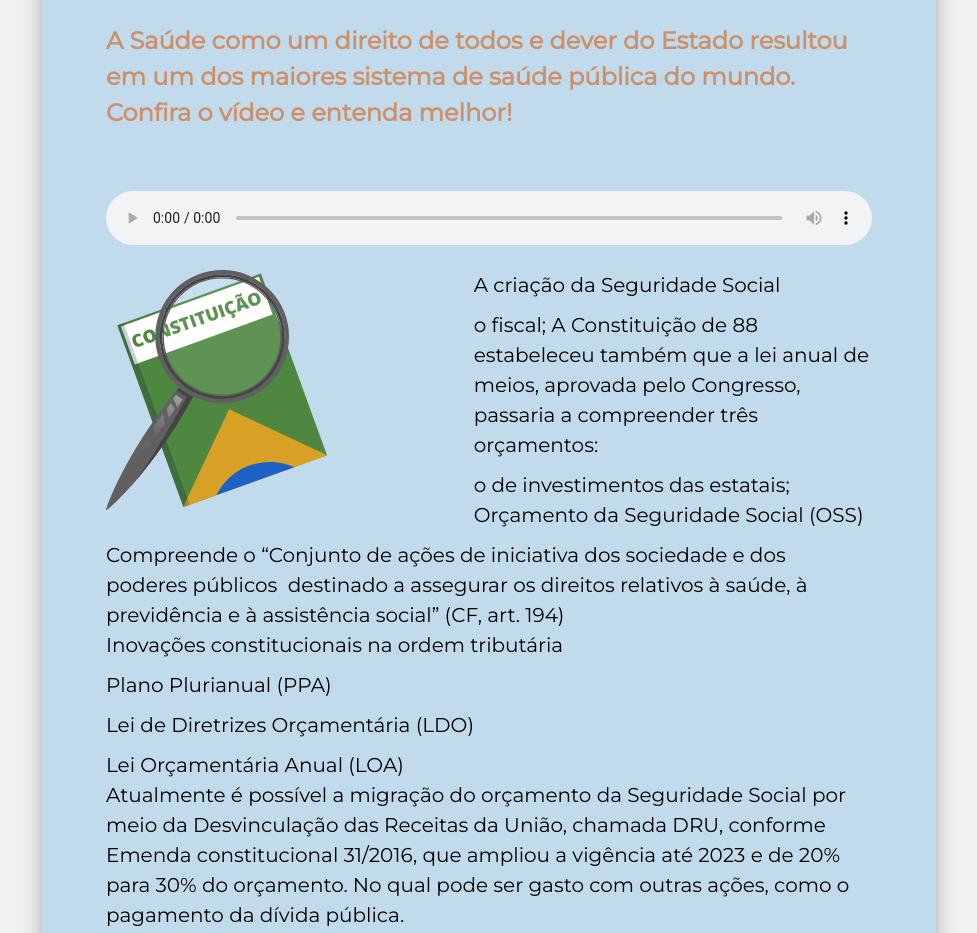
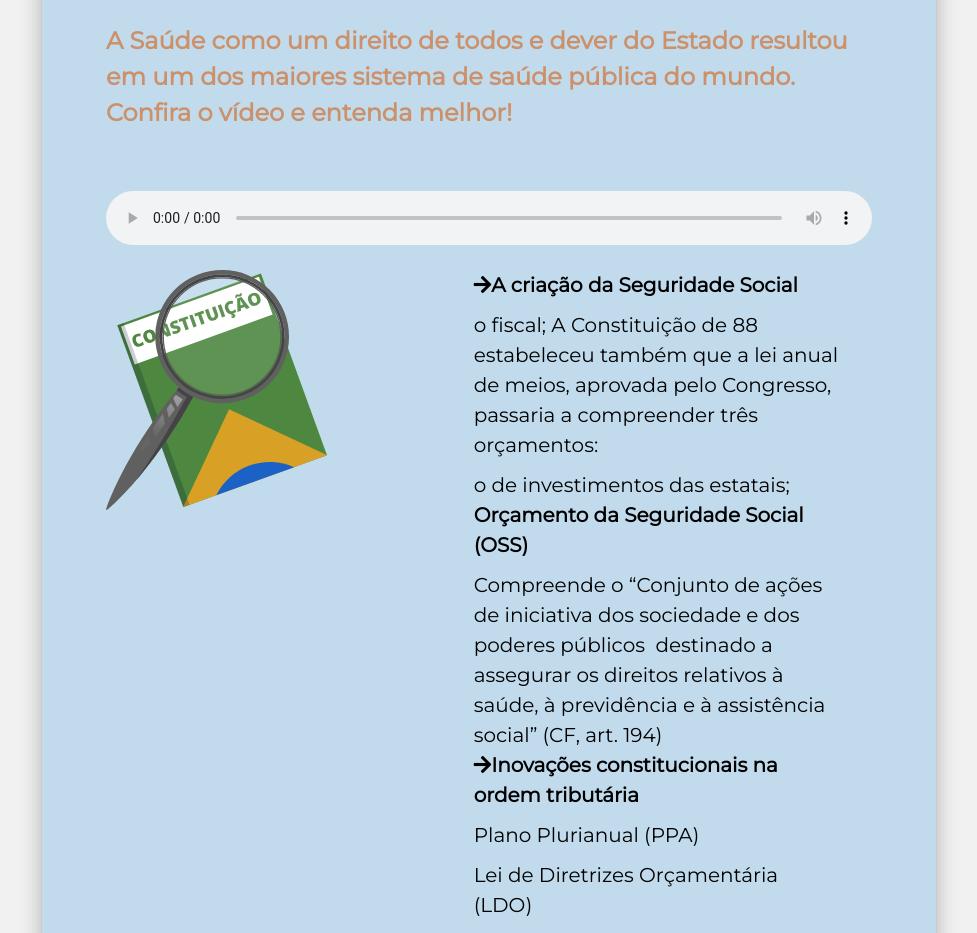
Before and after one commit to ThiagoMarques/M1A2, a plain HTML site: page index.html in a window 1280 px wide. Shown: the part 2988-3921 px from the top of the page, without its empty margins (151-1128 px from the left). Drawn offline with nearby package versions, Linux system fonts and the light colour scheme.

Commit message:
Inserção da página 04

```diff
--- a/css/telas.css
+++ b/css/telas.css
@@ -188,7 +188,7 @@ p {
 @media (max-width: 640px) {
   .coluna {
     margin-left: 0px;
-}
+  }
 }
 
 .linha {
@@ -607,6 +607,7 @@ video{
 }
 
 
+
 /*.fade{
   display: none;
   position: fixed;
--- a/index.html
+++ b/index.html
@@ -150,6 +150,8 @@
 					<h2 style="color: #cc916a">A Saúde como um direito de todos e dever do Estado resultou em um dos
 						maiores sistema de saúde pública do mundo. Confira o vídeo e entenda melhor!</h2>
 				</div>
+
+			</div>
 			<div class="largura-1_1  fonte-12"
 				style="text-align: center;position: relative;top: 20px; margin-bottom: 20px;">
 				<audio class="audio .destaque.audio.sem-texto" controls="">
@@ -157,34 +159,40 @@
 					<p>Seu browser não suporta este recurso</p>
 				</audio>
 			</div>
-				<div class="fonte-20 largura-1_2" style="text-align: left;">
+			<div class="largura-1_2">
 					<img class="img_vert" src="recursos/M1_A2_RM_01.svg">
 			</div>
-				<div class="destaque.direita">
+			<div class="largura-1_2">
 				<div>
-						<p>A criação da Seguridade Social</p>
+					<ul class="fonte-18">
+						<p><b><i class="fas fa-arrow-right"></i>A criação da Seguridade Social</b></p>
+						<li></li>
+
+					</ul>
 					<p>o fiscal; A Constituição de 88 estabeleceu também que a lei anual de meios, aprovada pelo
 						Congresso, passaria a compreender três orçamentos:
 					</p>
 					<p>o de investimentos das estatais;</p>
 				</div>
 				<div>
-						<p>Orçamento da Seguridade Social (OSS)</p>
-						<p>Compreende o “Conjunto de ações de iniciativa dos sociedade e dos poderes públicos  destinado a assegurar os direitos relativos à saúde, à previdência e à assistência social” (CF, art. 194)</p>
+					<p><b>Orçamento da Seguridade Social (OSS)</b></p>
+					<p>Compreende o “Conjunto de ações de iniciativa dos sociedade e dos poderes públicos  destinado
+						a assegurar os direitos relativos à saúde, à previdência e à assistência social” (CF, art.
+						194)</p>
 				</div>
 				<div>
-						<p>Inovações constitucionais na ordem tributária </p>
+					<p><b><i class="fas fa-arrow-right"></i>Inovações constitucionais na ordem tributária</b></p>
 					<p>Plano Plurianual (PPA)</p>
 					<p>Lei de Diretrizes Orçamentária (LDO)</p>
 					<p>Lei Orçamentária Anual (LOA)</p>
 				</div>
 				<div>
-						<p>Atualmente é possível a migração do orçamento da Seguridade Social  por meio da Desvinculação das Receitas da União, chamada DRU, conforme Emenda constitucional 31/2016, que ampliou a vigência até 2023 e de 20% para 30% do orçamento. No qual pode ser gasto com outras ações, como o pagamento da dívida pública.</p>
-					</div>
-
+					<p>Atualmente é possível a migração do orçamento da Seguridade Social por meio da Desvinculação
+						das Receitas da União, chamada DRU, conforme Emenda constitucional 31/2016, que ampliou a
+						vigência até 2023 e de 20% para 30% do orçamento. No qual pode ser gasto com outras ações,
+						como o pagamento da dívida pública.</p>
 				</div>
 			</div>
-
 		</article>
 	</section>
 
```
Lines whose indentation alone changed are shown as unchanged.
